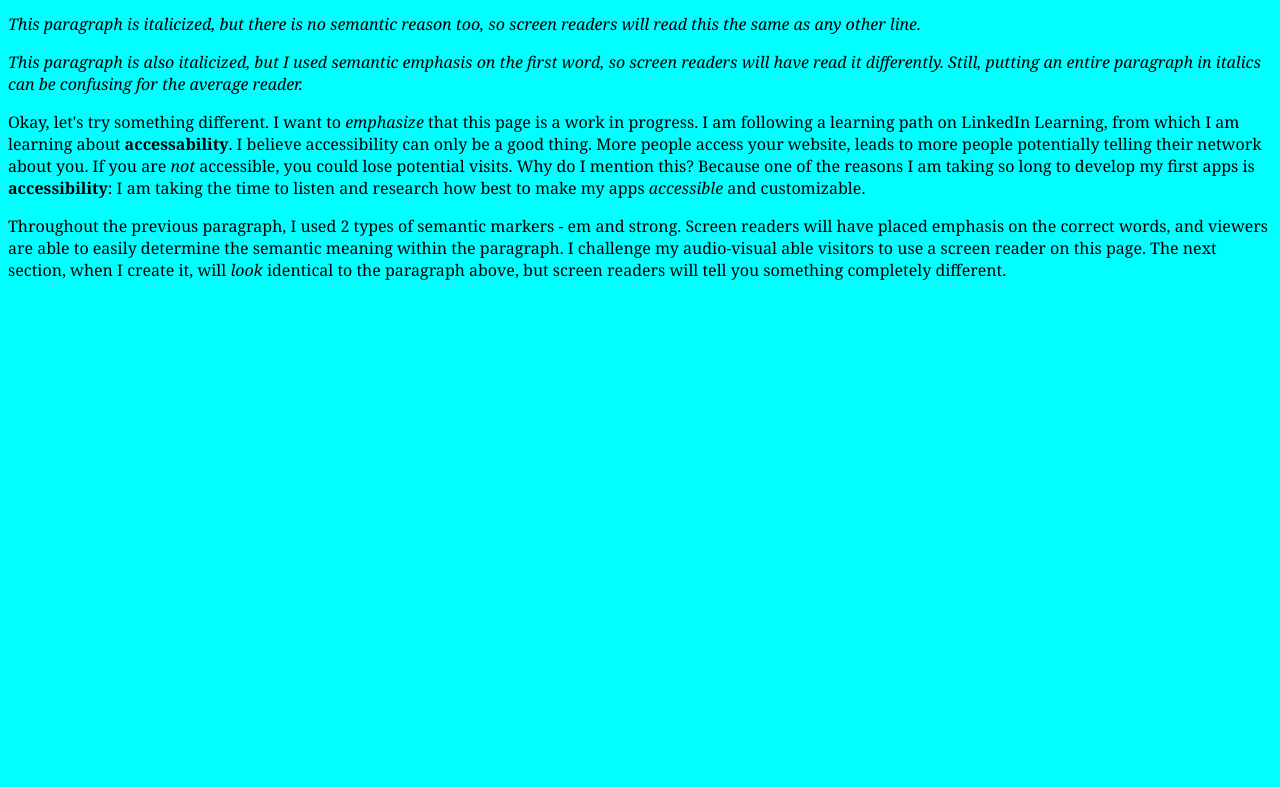
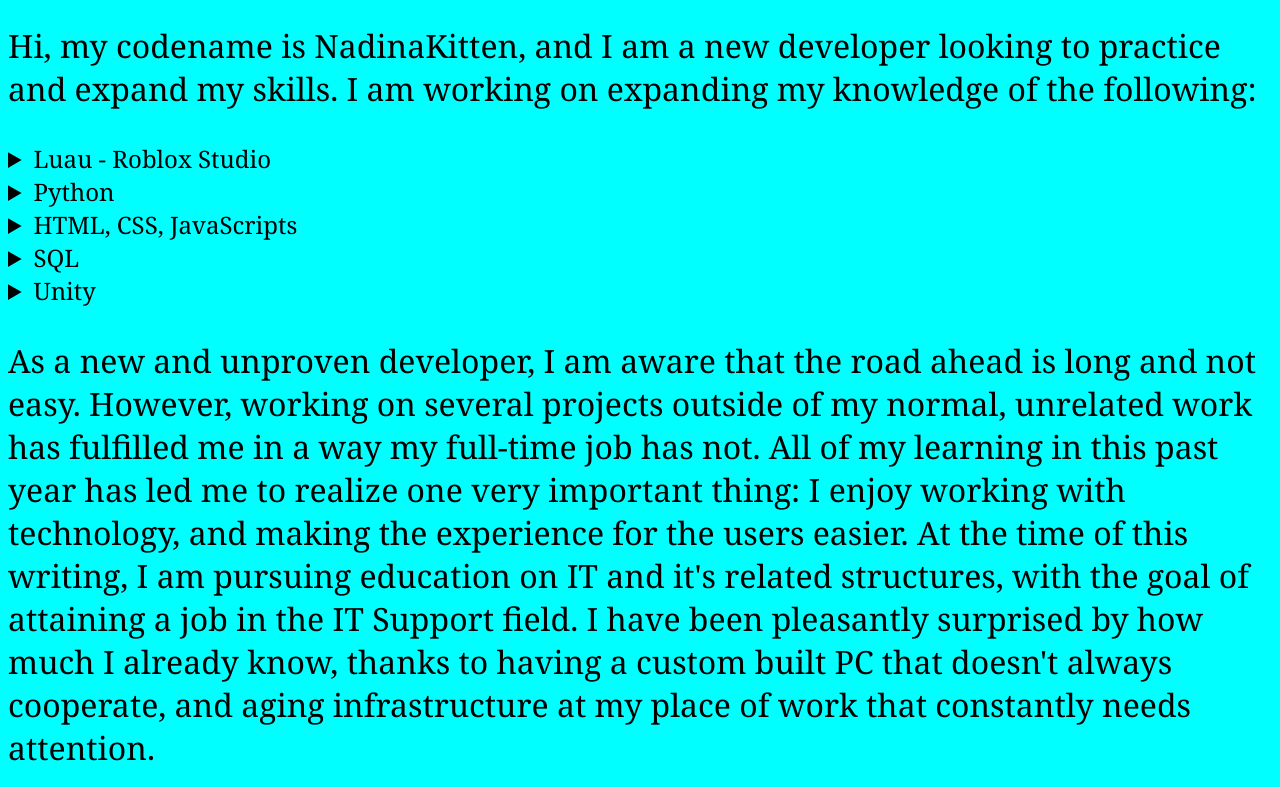
Before and after one commit to NadinaKitten/NadinaKitten.github.io, a plain HTML site: page index.html in a window 1280 px wide. Shown: the part 149-936 px from the top of the page. Before the commit the page ends 800 px from the top, so only its background shows below. Drawn offline with Linux system fonts and the light colour scheme.

Commit message:
Revamped
Changed the entire page, added a lot of new techniques learned in courses watched.

```diff
--- a/index.html
+++ b/index.html
@@ -2,28 +2,50 @@
 <html>
     <head>
         <link rel="stylesheet" href="style.css">
-        <title>NadinaKitten Portfolio</title>
+        <title>NadinaKitten - Developer Showcase</title>
     </head>
     <body>
     <h1>Welcome to NadinaKitten's webpage!</h1>
-        <p>
-            This is going to be a place for me to practice html.  Bear with me as this page is under construction.
-        </p>
-        <p>
-            We will start with some paragraphs.  The goal is to try out as many formats as I can in one page.
-        </p>
-        <p><i>
-            This paragraph is italicized, but there is no semantic reason too, so screen readers will read this the same as any other line.
-        </i></p>
-        <p><em>This</em><i> paragraph is also italicized, but I used semantic emphasis on the first word, so screen readers will have read it differently.  Still, putting an entire paragraph in italics can be confusing for the average reader.</i></p>
-        <p>
-            Okay, let's try something different.  I want to <em>emphasize</em> that this page is a work in progress.  I am following a learning path on LinkedIn Learning, from which I am learning about <strong>accessability</strong>.
-            I believe accessibility can only be a good thing.  More people access your website, leads to more people potentially telling their network about you.  If you are <em>not</em> accessible, you could lose potential visits.
-            Why do I mention this?  Because one of the reasons I am taking so long to develop my first apps is <strong>accessibility</strong>: I am taking the time to listen and research how best to make my apps <em>accessible</em> and customizable.
-        </p>
-        <p>
-            Throughout the previous paragraph, I used 2 types of semantic markers - em and strong.  Screen readers will have placed emphasis on the correct words, and viewers are able to easily determine the semantic meaning within the paragraph.
-            I challenge my audio-visual able visitors to use a screen reader on this page.  The next section, when I create it, will <em>look</em> identical to the paragraph above, but screen readers will tell you something completely different.
-        </p>
+        <p>Hi, my codename is NadinaKitten, and I am a new developer looking to practice and expand my skills.  I am working on expanding my knowledge of the following:</p>
+        <details><summary>
+            Luau - Roblox Studio
+        </summary>
+        <p>My First Adventure (tentatively named)</p>
+        <p>A casual game spanning several places within one experience.  The game mechanics aren't fully decided on yet, as I am really using this experience to learn Luau and familiarize myself with game development software.  After realizing I wanted to share this experience with others and make it both enjoyable <em>and</em> secure, I decided to use <a href="https://madstudioroblox.github.io/ProfileService/">ProfileService</a>, developed by MadStudio.</p>
+        <p>I have successfully created a quest module and tutorial quest line, and received help from the <a href="https://devforum.roblox.com/">devforum</a> to make my code simpler.  I am currently reworking the places to include teleports between different areas.  The plan is to have a tutorial zone, where players can learn everything about every aspect of the game, and dedicated areas for specific skills such as farming, forestry, gathering, and mining.  Teleportation is working properly thanks to <a href="https://www.youtube.com/watch?v=c4DymnlVuL0">this video</a>, and has given me the confidence needed to break this large project into smaller, more managable pieces.</p>
+        <p>Also on my list of development is implementing a level system for each of the life skill trees, with perks for leveling both the skills themselves, and the tools related(where tools are required to perform actions).  The most ambitious piece by far is the customization - I want to make my game accessible, which to me requires allowing players to change color settings for the overall GUI, as well as the NPC interactions.  I was inspired by <a href="https://devforum.roblox.com/t/making-accessible-games-for-the-disability-aware-era-a-not-fully-comprehensive-guide-by-an-actual-disabled-developer/1375919">this post</a> and continue to keep it in mind while developing other apps outside of Roblox.</p>
+        <p>This adventure is slated to be complete by the end of 2024.</p>
+    </details>
+       <details>
+        <summary>
+            Python
+        </summary>
+        <p>Data analysis, on the surface, might look boring to some, but to me it is exciting.  Even at work, with my limited access to reports, I am always excited by the possibliies of how you can retrieve large amounts of data quickly, and what knowledge you can glean by analyzing it.  Thus, my journey with Python began.</p>
+        <p>Using the learning path on LinkedIn Learning, I followed a series of courses which introduced me to Python, and culminated in created a Quiz App.  This ran entirely in the terminal, and while it worked, it wasn't exactly a work of art, or very accessible.  Currently, I am using Tkinter to design a GUI for the app, and have successfully created the main page, allowing the user to enter their name before proceeding to the main menu.</p>
+        <p>This project is taking me a lot of time to complete, mainly because my understanding of the limitations of Tkinter was incomplete.  I have tested it, and determined that the way I had originally wanted things to look would not be possible, and had to change my approach drastically.  Also, aside from actually taking quizzes, I am implementing ways to allow the user to customize their experience, from changing the colors and fonts to allowing the option to display a timer while taking quizzes or keeping it hidden.</p>
+        <p>Completion of the QuizApp is set for December 2023.  After the quiz app is complete, my next challenge is to create a Solitaire game.</p>
+       </details>
+       <details>
+        <summary>
+            HTML, CSS, JavaScripts
+        </summary>
+        <p>This web page is also part of my learning experience.  I endeavor to add as much meaningful HTML as I can, while also creating a beautiful webpage.</p>
+       </details>
+       <details>
+        <summary>
+            SQL
+        </summary>
+        <p>I have started another learning path on LinkedIn Learning, to give me a broad unserstanding of SQL, before diving in and learning enough to be able to use it proficiently.</p>
+       </details>
+       <details>
+        <summary>
+            Unity
+        </summary>
+        <p>Unity is used to make a lot of the games that I enjoy, and I was curious as to how it worked.  I am working through the tutorials, and plan to develop a game that my children enjoy offline, with no ads.  If they find it enjoyable enough, I will make it available to the public with a subscription.  Possible completion date set for 2026.</p>
+       </details>
+       <p>As a new and unproven developer, I am aware that the road ahead is long and not easy.  However, working on several projects outside of my normal, unrelated work has fulfilled me in a way my full-time job has not.  All of my learning in this past year has led me to realize one very important thing: I enjoy working with technology, and making the experience for the users easier.  At the time of this writing, I am pursuing education on IT and it's related structures, with the goal of attaining a job in the IT Support field.  I have been pleasantly surprised by how much I already know, thanks to having a custom built PC that doesn't always cooperate, and aging infrastructure at my place of work that constantly needs attention.</p>
+       <p>Thanks for taking the time to visit me!  Check back later for more updates as I continue my learning journey.</p>
+       <footer><p></p><small>For the sake of privacy, I am not currently releasing any contact information at this time.</small></p></footer>
+
     </body>
 </html>
--- a/style.css
+++ b/style.css
@@ -2,8 +2,17 @@ body {
     font-family: Cambria, Cochin, Georgia, Times, 'Times New Roman', serif;
     color: black;
     background-color: aqua;
+    font-size: 2rem;
 }
 
 h1 {
     font-family: Cambria, Cochin, Georgia, Times, 'Times New Roman', serif;
 }
+
+details {
+    font-size: 1.5rem;
+}
+
+small {
+    font-style: italic;
+}
```
